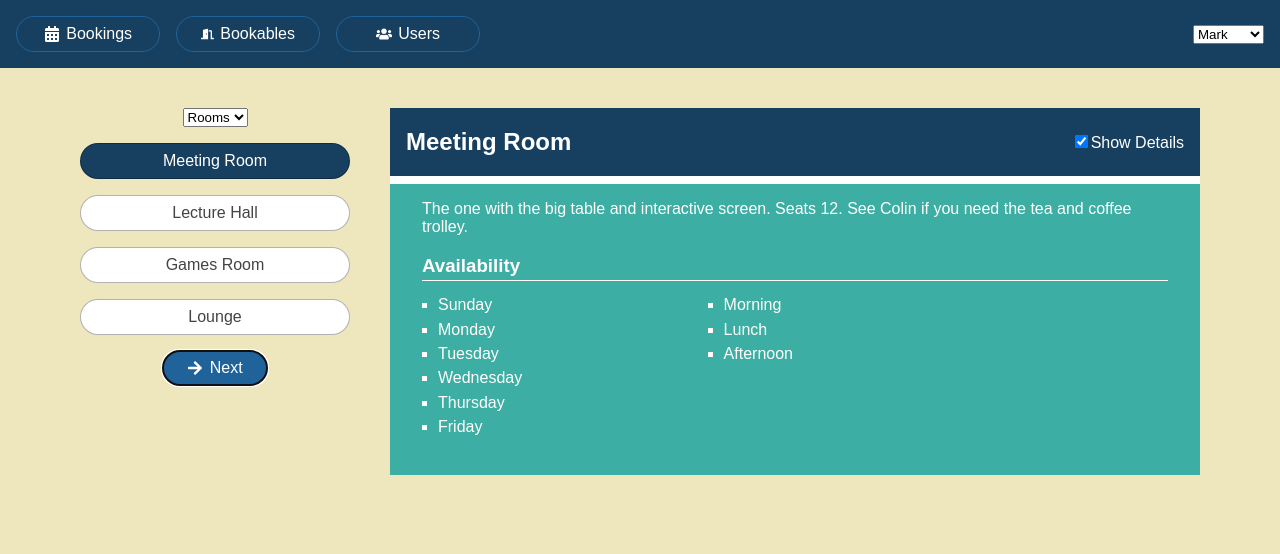
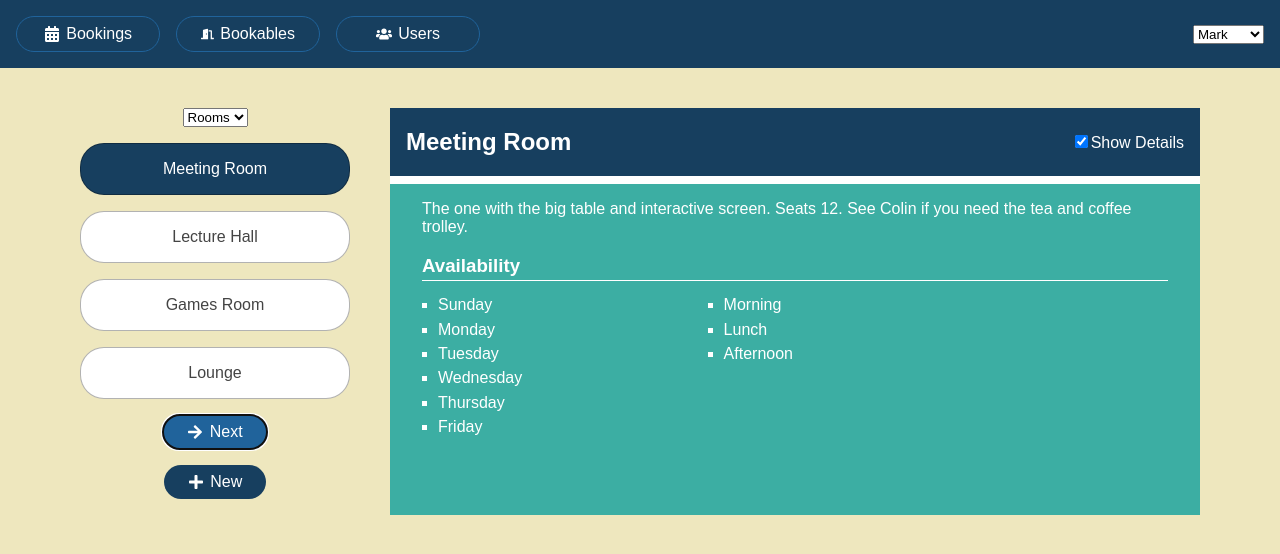
Before and after one commit to nursh/React-Hooks-Book-Code, a React (Vite) app: page /bookables in a window 1280 px wide. Shown: the top 554 px of the page. Built offline with nearby package versions, Linux system fonts and the light colour scheme; data requests are answered from the project's data file.

Commit message:
create bookings params

```diff
--- a/src/components/Bookables/BookablesList.tsx
+++ b/src/components/Bookables/BookablesList.tsx
@@ -1,52 +1,35 @@
-import { useEffect } from "react";
 import { FaArrowRight } from "react-icons/fa";
 
-import Spinner from "../UI/Spinner";
 import type { Bookable } from "../../types";
-import useFetch from "../../utils/useFetch";
+import { Link, useNavigate } from "react-router";
 
 type Props = {
   bookable: Bookable | null;
-  setBookable: (b: Bookable | null) => void
+  bookables: Bookable[];
+  getUrl: (id: number) => string;
 }
 
-export default function BookablesList({ bookable, setBookable }: Props) {
+export default function BookablesList({ bookable, bookables, getUrl }: Props) {
 
-  const {
-    data: bookables = [],
-    status,
-    error
-  } = useFetch<Bookable[]>('http://localhost:3001/bookables');
 
   const group = bookable?.group;
-
   const bookablesInGroup = bookables.filter((b) => b.group === group);
   const groups = [...new Set(bookables?.map((b) => b.group))];
 
-  useEffect(() => {
-    setBookable(bookables[0]);
-  }, [bookables, setBookable]);
+  const navigate = useNavigate();
 
   function nextBookable() {
     const i = bookablesInGroup.indexOf(bookable!);
     const nextIndex = (i + 1) % bookablesInGroup.length;
     const nextBookable = bookablesInGroup[nextIndex];
-    setBookable(nextBookable);
+    navigate(getUrl(nextBookable.id));
   }
 
   function changeGroup(event: React.ChangeEvent<HTMLSelectElement>) {
     const bookablesInSelectedGroup = bookables.filter(
       b => b.group === event.target.value
     );
-    setBookable(bookablesInSelectedGroup[0]);
-  }
-
-  if (status === 'error' && error !== null) {
-    return <p>{error.message}</p>
-  }
-
-  if (status === 'loading') {
-    return <p><Spinner />Loading bookables...</p>
+    navigate(getUrl(bookablesInSelectedGroup[0].id));
   }
 
   return (
@@ -64,9 +47,9 @@ export default function BookablesList({ bookable, setBookable }: Props) {
               key={b.id}
               className={b.id === bookable?.id ? "selected" : undefined}
             >
-              <button className="btn" onClick={() => setBookable(b)}>
+              <Link to={getUrl(b.id)} className="btn">
                 {b.title}
-              </button>
+              </Link>
             </li>
           ))}
         </ul>
--- a/src/components/Bookables/BookablesView.tsx
+++ b/src/components/Bookables/BookablesView.tsx
@@ -1,22 +1,44 @@
-import { useState, useCallback } from "react";
 import BookablesList from "./BookablesList";
 import BookableDetails from "./BookableDetails";
 import { type Bookable } from "../../types";
+import useFetch from "../../utils/useFetch";
+import { Link, useParams } from "react-router";
+import PageSpinner from "../UI/PageSpinner";
+import { FaPlus } from "react-icons/fa";
 
 
 export default function BookablesView() {
-  const [bookable, setBookable] = useState<Bookable | null>(null);
 
-  const updateBookable = useCallback((b: Bookable | null) => {
-    if (b) {
-      console.log(b.title);
-      setBookable(b);
-    }
-  }, []);
+  const {
+    data: bookables = [],
+    status,
+    error
+  } = useFetch<Bookable[]>('http://localhost:3001/bookables');
+
+  const { id } = useParams<string>();
+  const bookable = id ? bookables.find(
+    b => b.id === parseInt(id, 10)
+  ) || bookables[0] : bookables[0];
+
+  if (status === 'error') {
+    return <p>{error?.message}</p>
+  }
+
+  if (status === 'loading') {
+    return <PageSpinner />
+  }
 
   return (
     <main className="bookables-page">
-      <BookablesList bookable={bookable} setBookable={updateBookable} />
+      <div>
+        <BookablesList bookable={bookable} bookables={bookables} getUrl={(id: number) => `/bookables/${id}`} />
+        <p className="controls">
+          <Link to="/bookables/new" replace={true} className="btn">
+            <FaPlus />
+            <span>New</span>
+          </Link>
+        </p>
+      </div>
       <BookableDetails bookable={bookable} />
     </main>
   )
--- a/src/utils/date-wrangler.ts
+++ b/src/utils/date-wrangler.ts
@@ -19,5 +19,6 @@ export function shortISO(date: Date) {
   return date.toISOString().split("T")[0];
 }
 
+export const isDate = (date: string) => !isNaN(Date.parse(date))
 
 export type Week = ReturnType<typeof getWeek>;
```
Also changed, not shown: src/components/Bookings/bookingsHook.ts (added, +25 -0 lines).
